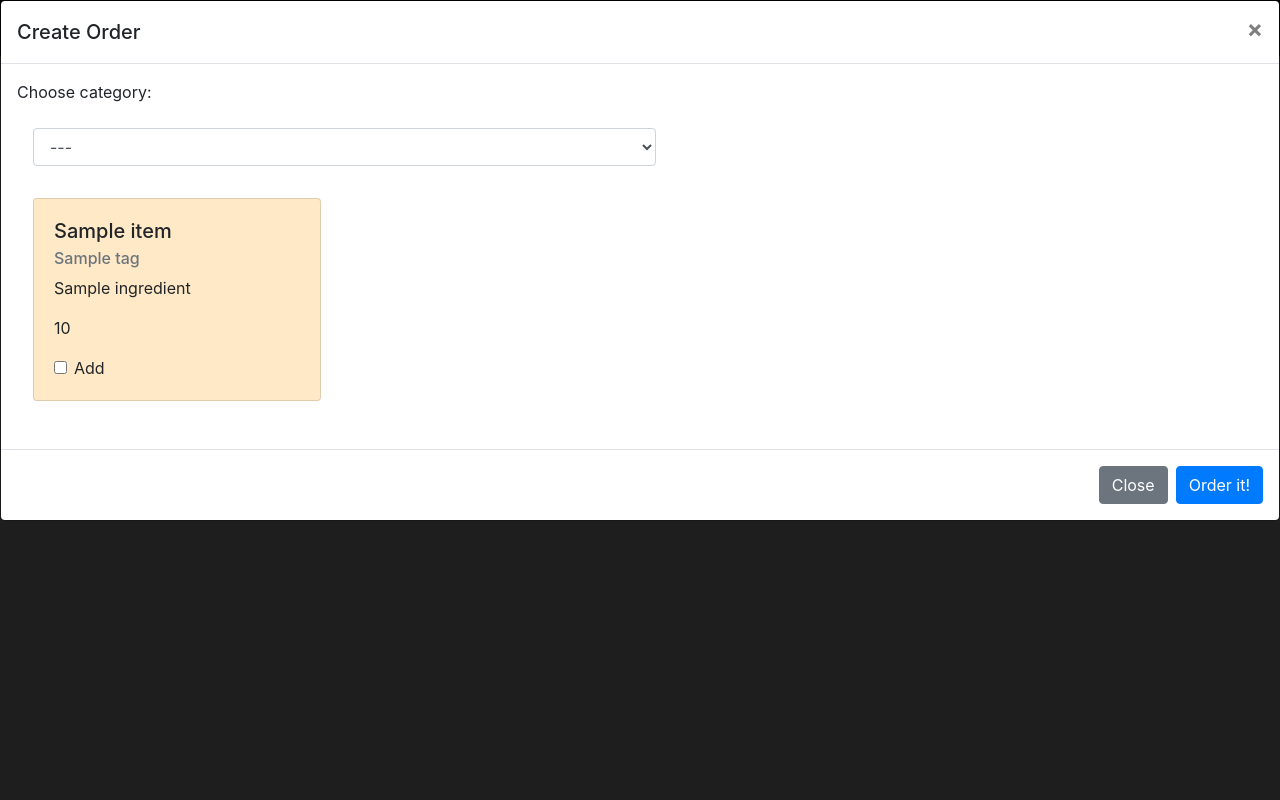
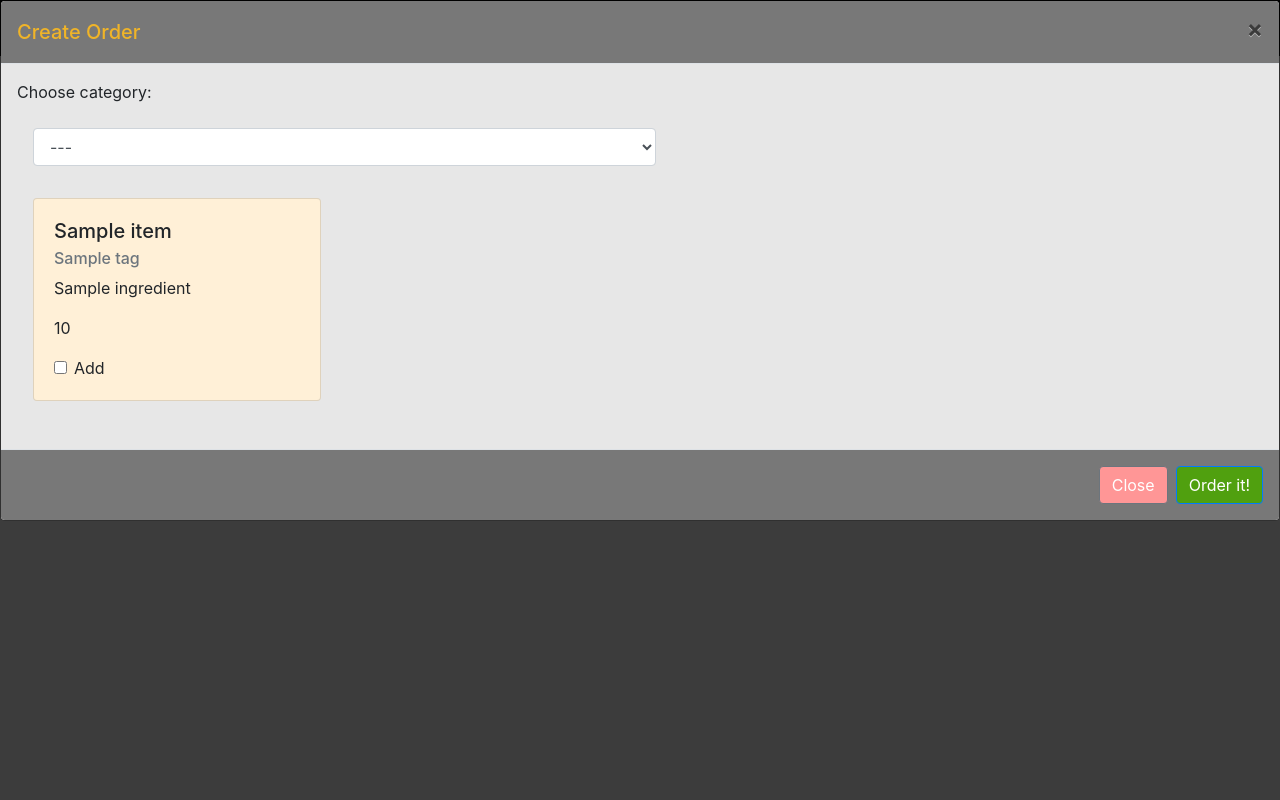
Before and after one commit to TarasekM/Just-order-it, a Flask app: template src/just-order/just_order/templates/index.html in a window 1280 px wide, after a click on "Create Order". Run offline with Flask 2, Linux system fonts and the light colour scheme; the template is opened without the code that fills it: most values are stand-ins (such as "Sample title", 1, 10 or a date in 2020).

Commit message:
modal view ui update

```diff
--- a/src/just-order/just_order/static/css/just-order.css
+++ b/src/just-order/just_order/static/css/just-order.css
@@ -1,5 +1,5 @@
 body {
-    background-color: rgb(60, 60, 60) !important;
+    background-color: rgb(120, 120, 120)  !important;
 }
 
 h1 {
@@ -13,7 +13,6 @@ h1 {
 .header-negative {
     color: rgb(240, 180, 40) !important;
 }
-
 
 .navbar {
     background-color: black !important;
@@ -42,5 +41,29 @@ h1 {
 
 .card {
     margin: 1rem !important;
-    background-color: rgb(255, 233, 198) !important;
+    background-color: rgb(255, 240, 215) !important;
 }
+
+.modal-title {
+    color: rgb(240, 180, 40) !important;
+}
+
+.modal-header {
+    background-color: rgb(120, 120, 120) !important;
+}
+
+.modal-body {
+    background-color: rgb(231, 231, 231) !important;
+}
+
+.modal-footer {
+    background-color: rgb(120, 120, 120)  !important;
+}
+
+.btn-secondary {
+    background-color: rgb(255, 150, 150);
+}
+
+.btn-primary {
+    background-color: rgb(80, 160, 15) !important;
+}
```
